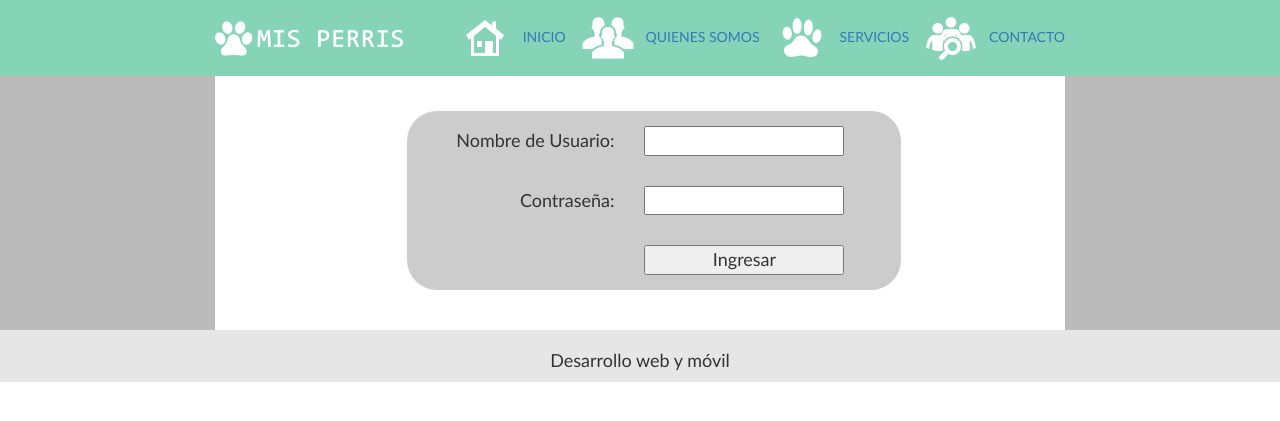
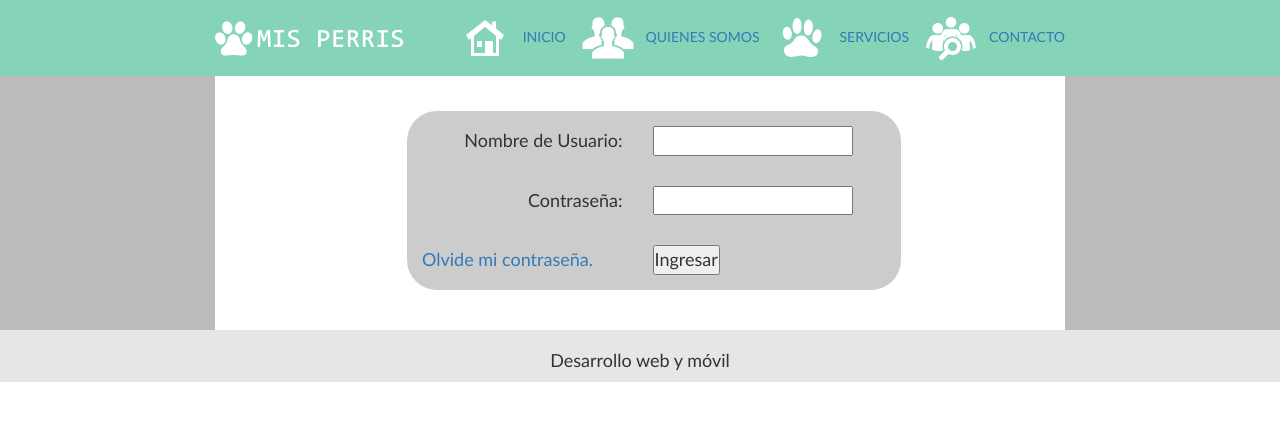
Before and after one commit to AldoBustosLizana/MisPerris, a Django app: page / in a window 1280 px wide. Shown: the top 421 px of the page. Run offline with Django 3.2, Linux system fonts and the light colour scheme; parts of the project's set-up code (start-up, migrations or seed data) failed here and were passed over; some libraries are stand-ins or nearby versions.

Commit message:
contraseña

```diff
--- a/templates/usuario/login.html
+++ b/templates/usuario/login.html
@@ -23,8 +23,8 @@
                 </td>
             </tr>
             <tr>
-                <td class="columna1"><a hrf="#"></a></td>
-                <td class="columna2">
+                <td class="columna2"><a hrf="{% url 'password_reset' %}">Olvide mi contraseña.</a></td>
+                <td class="columna3">
                     <input type="submit" id="Olvide constraseña" value="Ingresar" maxlength="50"  ></td>
                 </td>
             </tr>
```
